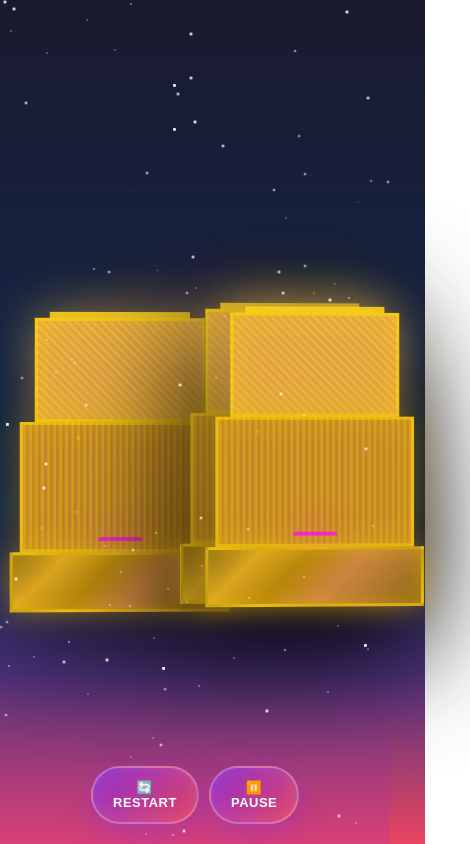
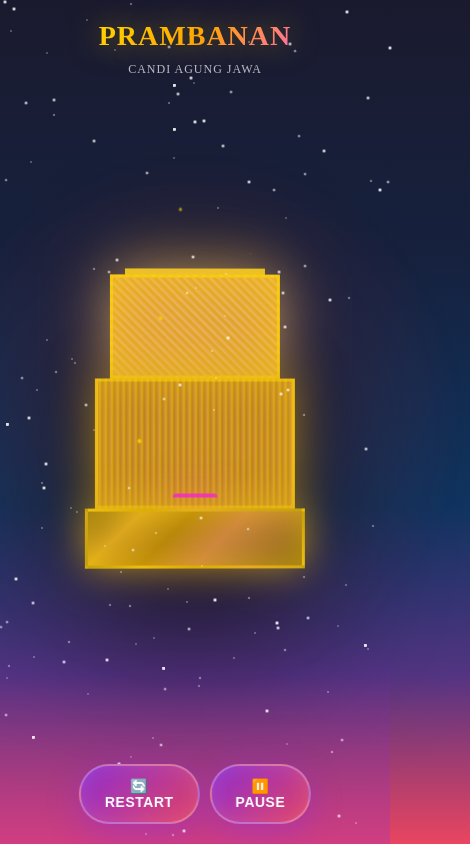
Before and after one commit to rizkyputra098/candi, a plain HTML site: page index.html in a window 390 px wide. Shown: the whole page, 470 px wide, since content can reach past the window. Drawn offline with Linux system fonts and the light colour scheme.

Commit message:
first commit

```diff
--- a/index.html
+++ b/index.html
@@ -44,9 +44,9 @@
         /* Cahaya latar */
         .glow {
             position: absolute;
-            width: 800px;
-            height: 800px;
-            background: radial-gradient(circle, rgba(233, 69, 96, 0.3), transparent 70%);
+            width: 1000px;
+            height: 1000px;
+            background: radial-gradient(circle, rgba(233, 69, 96, 0.4), transparent 70%);
             border-radius: 50%;
             top: 50%;
             left: 50%;
@@ -56,15 +56,15 @@
 
         @media (max-width: 768px) {
             .glow {
-                width: 500px;
-                height: 500px;
+                width: 700px;
+                height: 700px;
             }
         }
 
         @media (max-width: 480px) {
             .glow {
-                width: 350px;
-                height: 350px;
+                width: 500px;
+                height: 500px;
             }
         }
 
@@ -76,127 +76,71 @@
         .scene {
             position: relative;
             width: 100%;
-            max-width: 1200px;
+            max-width: 600px;
             height: 700px;
             perspective: 2000px;
             transform-style: preserve-3d;
-            padding: 0 20px;
+            padding: 20px;
+            display: flex;
+            align-items: center;
+            justify-content: center;
         }
 
         @media (max-width: 768px) {
             .scene {
-                height: 500px;
-                padding: 0 10px;
+                height: 600px;
+                max-width: 500px;
             }
         }
 
-        .complex {
-            position: absolute;
-            width: 100%;
-            height: 100%;
-            display: flex;
-            align-items: flex-end;
-            justify-content: center;
-            transform-style: preserve-3d;
-            bottom: 50px;
+        @media (max-width: 480px) {
+            .scene {
+                height: 500px;
+                max-width: 400px;
+                padding: 10px;
+            }
         }
 
         /* Candi dengan depth */
         .candi {
-            position: absolute;
+            position: relative;
             display: flex;
             flex-direction: column;
             align-items: center;
             transform-style: preserve-3d;
-            filter: drop-shadow(0 30px 60px rgba(0,0,0,0.8));
+            filter: drop-shadow(0 40px 80px rgba(0,0,0,0.9));
             animation: float 6s ease-in-out infinite;
+            transform: scale(1.5);
         }
 
-        @keyframes float {
-            0%, 100% { transform: translateY(0) rotateY(0deg); }
-            50% { transform: translateY(-20px) rotateY(5deg); }
-        }
-
-        /* Posisi candi bertumpuk dengan depth */
-        .candi-1 {
-            z-index: 1;
-            left: 0;
-            animation-delay: 0s;
-            transform: translateZ(-300px) scale(0.7);
-        }
-
-        .candi-2 {
-            z-index: 2;
-            left: 150px;
-            animation-delay: 0.5s;
-            transform: translateZ(-150px) scale(0.85);
-        }
-
-        .candi-3 {
-            z-index: 5;
-            left: 50%;
-            transform: translateX(-50%) translateZ(100px) scale(1.2);
-            animation-delay: 1s;
-        }
-
-        .candi-4 {
-            z-index: 2;
-            right: 150px;
-            animation-delay: 1.5s;
-            transform: translateZ(-150px) scale(0.85);
-        }
-
-        .candi-5 {
-            z-index: 1;
-            right: 0;
-            animation-delay: 2s;
-            transform: translateZ(-300px) scale(0.7);
-        }
-
-        /* Responsive untuk mobile */
         @media (max-width: 768px) {
-            .candi-1 {
-                left: -80px;
-                transform: translateZ(-300px) scale(0.4);
-            }
-
-            .candi-2 {
-                left: 30px;
-                transform: translateZ(-150px) scale(0.5);
-            }
-
-            .candi-3 {
-                transform: translateX(-50%) translateZ(50px) scale(0.7);
-            }
-
-            .candi-4 {
-                right: 30px;
-                transform: translateZ(-150px) scale(0.5);
-            }
-
-            .candi-5 {
-                right: -80px;
-                transform: translateZ(-300px) scale(0.4);
+            .candi {
+                transform: scale(1.2);
             }
         }
 
         @media (max-width: 480px) {
-            .candi-1, .candi-5 {
-                display: none;
+            .candi {
+                transform: scale(1);
+            }
         }
 
-            .candi-2 {
-                left: 0;
-                transform: translateZ(-100px) scale(0.45);
+        @keyframes float {
+            0%, 100% { transform: translateY(0) rotateY(0deg) scale(1.5); }
+            50% { transform: translateY(-30px) rotateY(8deg) scale(1.5); }
         }
 
-            .candi-3 {
-                transform: translateX(-50%) translateZ(30px) scale(0.6);
+        @media (max-width: 768px) {
+            @keyframes float {
+                0%, 100% { transform: translateY(0) rotateY(0deg) scale(1.2); }
+                50% { transform: translateY(-20px) rotateY(6deg) scale(1.2); }
+            }
         }
 
-            .candi-4 {
-                right: 0;
-                transform: translateZ(-100px) scale(0.45);
+        @media (max-width: 480px) {
+            @keyframes float {
+                0%, 100% { transform: translateY(0) rotateY(0deg) scale(1); }
+                50% { transform: translateY(-15px) rotateY(5deg) scale(1); }
             }
         }
 
@@ -212,8 +156,8 @@
                 #8B6914 100%);
             border: 3px solid rgba(255, 215, 0, 0.5);
             box-shadow:
-                0 0 30px rgba(218, 165, 32, 0.6),
-                inset 0 0 20px rgba(255, 215, 0, 0.3);
+                0 0 40px rgba(218, 165, 32, 0.8),
+                inset 0 0 30px rgba(255, 215, 0, 0.4);
             position: relative;
             animation: buildBase 1.5s cubic-bezier(0.68, -0.55, 0.265, 1.55) forwards;
         }
@@ -238,8 +182,8 @@
                 linear-gradient(135deg, #DAA520, #CD853F);
             border: 3px solid rgba(255, 215, 0, 0.6);
             box-shadow:
-                0 0 40px rgba(218, 165, 32, 0.5),
-                inset 0 0 30px rgba(255, 215, 0, 0.2);
+                0 0 50px rgba(218, 165, 32, 0.7),
+                inset 0 0 40px rgba(255, 215, 0, 0.3);
             position: relative;
             animation: buildLevel1 1.8s cubic-bezier(0.68, -0.55, 0.265, 1.55) 1.5s forwards;
         }
@@ -263,8 +207,8 @@
                 linear-gradient(135deg, #EEB76B, #DAA520);
             border: 3px solid rgba(255, 215, 0, 0.7);
             box-shadow:
-                0 0 50px rgba(238, 183, 107, 0.6),
-                inset 0 0 40px rgba(255, 215, 0, 0.3);
+                0 0 60px rgba(238, 183, 107, 0.8),
+                inset 0 0 50px rgba(255, 215, 0, 0.4);
             position: relative;
             animation: buildLevel2 1.8s cubic-bezier(0.68, -0.55, 0.265, 1.55) 3.3s forwards;
         }
@@ -288,8 +232,8 @@
                 linear-gradient(135deg, #FFD700, #FFA500);
             border: 3px solid rgba(255, 215, 0, 0.9);
             box-shadow:
-                0 0 60px rgba(255, 215, 0, 0.8),
-                inset 0 0 50px rgba(255, 215, 0, 0.4);
+                0 0 70px rgba(255, 215, 0, 1),
+                inset 0 0 60px rgba(255, 215, 0, 0.5);
             position: relative;
             animation: buildLevel3 1.8s cubic-bezier(0.68, -0.55, 0.265, 1.55) 5.1s forwards;
         }
@@ -307,7 +251,7 @@
             border-right: 0 solid transparent;
             border-bottom: 0 solid #FFD700;
             position: relative;
-            filter: drop-shadow(0 0 40px rgba(255, 215, 0, 0.9));
+            filter: drop-shadow(0 0 50px rgba(255, 215, 0, 1));
             animation: buildRoof 2s cubic-bezier(0.68, -0.55, 0.265, 1.55) 6.9s forwards;
         }
 
@@ -329,15 +273,22 @@
         /* Ornamen glowing */
         .ornament {
             position: absolute;
-            width: 12px;
-            height: 12px;
+            width: 15px;
+            height: 15px;
             background: radial-gradient(circle, #FFD700, #FFA500);
             border-radius: 50%;
             box-shadow:
-                0 0 20px rgba(255, 215, 0, 1),
-                0 0 40px rgba(255, 165, 0, 0.8);
+                0 0 25px rgba(255, 215, 0, 1),
+                0 0 50px rgba(255, 165, 0, 1);
             opacity: 0;
             animation: glowOrn 2s ease-in-out 9s infinite, showOrn 0.5s ease-out 9s forwards;
+        }
+
+        @media (max-width: 480px) {
+            .ornament {
+                width: 12px;
+                height: 12px;
+            }
         }
 
         @keyframes showOrn {
@@ -345,8 +296,14 @@
         }
 
         @keyframes glowOrn {
-            0%, 100% { box-shadow: 0 0 20px rgba(255, 215, 0, 1), 0 0 40px rgba(255, 165, 0, 0.8); }
-            50% { box-shadow: 0 0 30px rgba(255, 215, 0, 1), 0 0 60px rgba(255, 165, 0, 1); }
+            0%, 100% {
+                box-shadow: 0 0 25px rgba(255, 215, 0, 1), 0 0 50px rgba(255, 165, 0, 1);
+                transform: scale(1);
+            }
+            50% {
+                box-shadow: 0 0 40px rgba(255, 215, 0, 1), 0 0 80px rgba(255, 165, 0, 1);
+                transform: scale(1.3);
+            }
         }
 
         .orn1 { top: 20%; left: 15%; }
@@ -372,8 +329,8 @@
             border: 2px solid rgba(255, 0, 255, 0.8);
             border-radius: 8px 8px 0 0;
             box-shadow:
-                0 0 30px rgba(255, 0, 255, 0.8),
-                inset 0 0 20px rgba(139, 0, 255, 0.6);
+                0 0 40px rgba(255, 0, 255, 1),
+                inset 0 0 30px rgba(139, 0, 255, 0.8);
             animation: openPortal 1.2s cubic-bezier(0.68, -0.55, 0.265, 1.55) 9.5s forwards,
                        portalPulse 2s ease-in-out 10.7s infinite;
         }
@@ -384,21 +341,21 @@
 
         @keyframes portalPulse {
             0%, 100% {
-                box-shadow: 0 0 30px rgba(255, 0, 255, 0.8), inset 0 0 20px rgba(139, 0, 255, 0.6);
+                box-shadow: 0 0 40px rgba(255, 0, 255, 1), inset 0 0 30px rgba(139, 0, 255, 0.8);
             }
             50% {
-                box-shadow: 0 0 50px rgba(255, 0, 255, 1), inset 0 0 40px rgba(139, 0, 255, 1);
+                box-shadow: 0 0 70px rgba(255, 0, 255, 1), inset 0 0 60px rgba(139, 0, 255, 1);
             }
         }
 
         /* Partikel cahaya */
         .particle {
             position: absolute;
-            width: 4px;
-            height: 4px;
+            width: 5px;
+            height: 5px;
             background: radial-gradient(circle, #FFD700, transparent);
             border-radius: 50%;
-            animation: particleRise 3s ease-out infinite;
+            animation: particleRise 4s ease-out infinite;
             opacity: 0;
         }
 
@@ -408,7 +365,7 @@
                 opacity: 1;
             }
             100% {
-                transform: translateY(-200px) translateX(40px) scale(0);
+                transform: translateY(-300px) translateX(50px) scale(0);
                 opacity: 0;
             }
         }
@@ -418,16 +375,16 @@
             position: absolute;
             bottom: 0;
             width: 100%;
-            height: 150px;
+            height: 200px;
             background: linear-gradient(to top,
-                rgba(138, 43, 226, 0.3),
+                rgba(138, 43, 226, 0.4),
                 transparent);
             animation: fogMove 8s ease-in-out infinite;
         }
 
         @keyframes fogMove {
             0%, 100% { opacity: 0.3; }
-            50% { opacity: 0.6; }
+            50% { opacity: 0.7; }
         }
 
         /* Kontrols modern */
@@ -442,6 +399,13 @@
         }
 
         @media (max-width: 768px) {
+            .controls {
+                bottom: 30px;
+                gap: 15px;
+            }
+        }
+
+        @media (max-width: 480px) {
             .controls {
                 bottom: 20px;
                 gap: 10px;
@@ -469,16 +433,16 @@
 
         @media (max-width: 768px) {
             button {
-                padding: 14px 28px;
-                font-size: 14px;
-                letter-spacing: 0.5px;
+                padding: 15px 32px;
+                font-size: 15px;
             }
         }
 
         @media (max-width: 480px) {
             button {
-                padding: 12px 20px;
-                font-size: 13px;
+                padding: 12px 24px;
+                font-size: 14px;
+                letter-spacing: 0.5px;
             }
         }
 
@@ -512,6 +476,63 @@
             opacity: 0;
             animation: lightning 0.2s ease-in-out 8s;
         }
+
+        /* Title */
+        .title {
+            position: fixed;
+            top: 40px;
+            left: 50%;
+            transform: translateX(-50%);
+            text-align: center;
+            z-index: 1000;
+        }
+
+        .title h1 {
+            font-size: 48px;
+            font-weight: 800;
+            background: linear-gradient(135deg, #FFD700, #FFA500, #FF69B4);
+            -webkit-background-clip: text;
+            -webkit-text-fill-color: transparent;
+            background-clip: text;
+            text-shadow: 0 0 30px rgba(255, 215, 0, 0.5);
+            letter-spacing: 3px;
+            margin-bottom: 10px;
+        }
+
+        .title p {
+            font-size: 16px;
+            color: rgba(255, 255, 255, 0.7);
+            letter-spacing: 2px;
+            font-weight: 300;
+        }
+
+        @media (max-width: 768px) {
+            .title {
+                top: 30px;
+            }
+            .title h1 {
+                font-size: 36px;
+                letter-spacing: 2px;
+            }
+            .title p {
+                font-size: 14px;
+                letter-spacing: 1.5px;
+            }
+        }
+
+        @media (max-width: 480px) {
+            .title {
+                top: 20px;
+            }
+            .title h1 {
+                font-size: 28px;
+                letter-spacing: 1px;
+            }
+            .title p {
+                font-size: 12px;
+                letter-spacing: 1px;
+            }
+        }
     </style>
 </head>
 <body>
@@ -519,19 +540,25 @@
     <div class="lightning"></div>
     <div class="fog"></div>
 
+    <div class="title">
+        <h1>PRAMBANAN</h1>
+        <p>CANDI AGUNG JAWA</p>
+    </div>
+
     <div class="scene">
-        <div class="complex" id="complex">
-            <!-- Candi 1 -->
-            <div class="candi candi-1">
+        <div class="candi">
             <div class="roof"></div>
             <div class="level3">
                 <div class="particle" style="left: 30%; bottom: 20%; animation-delay: 0.5s;"></div>
                 <div class="particle" style="left: 70%; bottom: 40%; animation-delay: 1.2s;"></div>
+                <div class="particle" style="left: 50%; bottom: 30%; animation-delay: 2s;"></div>
             </div>
             <div class="level2">
                 <div class="ornament orn1"></div>
                 <div class="ornament orn2"></div>
-                    <div class="particle" style="left: 50%; bottom: 30%; animation-delay: 0.8s;"></div>
+                <div class="particle" style="left: 25%; bottom: 30%; animation-delay: 0.8s;"></div>
+                <div class="particle" style="left: 75%; bottom: 50%; animation-delay: 1.5s;"></div>
+                <div class="particle" style="left: 50%; bottom: 70%; animation-delay: 2.3s;"></div>
             </div>
             <div class="level1">
                 <div class="ornament orn3"></div>
@@ -539,101 +566,12 @@
                 <div class="ornament orn5"></div>
                 <div class="ornament orn6"></div>
                 <div class="portal"></div>
-                    <div class="particle" style="left: 20%; bottom: 50%; animation-delay: 1.5s;"></div>
-                    <div class="particle" style="left: 80%; bottom: 60%; animation-delay: 2s;"></div>
+                <div class="particle" style="left: 20%; bottom: 50%; animation-delay: 1s;"></div>
+                <div class="particle" style="left: 80%; bottom: 60%; animation-delay: 1.7s;"></div>
+                <div class="particle" style="left: 40%; bottom: 75%; animation-delay: 2.5s;"></div>
+                <div class="particle" style="left: 60%; bottom: 35%; animation-delay: 3s;"></div>
             </div>
             <div class="base"></div>
-            </div>
-
-            <!-- Candi 2 -->
-            <div class="candi candi-2">
-                <div class="roof"></div>
-                <div class="level3">
-                    <div class="particle" style="left: 40%; bottom: 30%; animation-delay: 0.7s;"></div>
-                </div>
-                <div class="level2">
-                    <div class="ornament orn1"></div>
-                    <div class="ornament orn2"></div>
-                    <div class="particle" style="left: 60%; bottom: 50%; animation-delay: 1s;"></div>
-                </div>
-                <div class="level1">
-                    <div class="ornament orn3"></div>
-                    <div class="ornament orn4"></div>
-                    <div class="ornament orn5"></div>
-                    <div class="ornament orn6"></div>
-                    <div class="portal"></div>
-                    <div class="particle" style="left: 25%; bottom: 70%; animation-delay: 1.8s;"></div>
-                </div>
-                <div class="base"></div>
-            </div>
-
-            <!-- Candi 3 (Utama) -->
-            <div class="candi candi-3">
-                <div class="roof"></div>
-                <div class="level3">
-                    <div class="particle" style="left: 35%; bottom: 25%; animation-delay: 0.3s;"></div>
-                    <div class="particle" style="left: 65%; bottom: 45%; animation-delay: 0.9s;"></div>
-                </div>
-                <div class="level2">
-                    <div class="ornament orn1"></div>
-                    <div class="ornament orn2"></div>
-                    <div class="particle" style="left: 50%; bottom: 40%; animation-delay: 1.1s;"></div>
-                </div>
-                <div class="level1">
-                    <div class="ornament orn3"></div>
-                    <div class="ornament orn4"></div>
-                    <div class="ornament orn5"></div>
-                    <div class="ornament orn6"></div>
-                    <div class="portal"></div>
-                    <div class="particle" style="left: 15%; bottom: 55%; animation-delay: 1.6s;"></div>
-                    <div class="particle" style="left: 85%; bottom: 65%; animation-delay: 2.2s;"></div>
-                </div>
-                <div class="base"></div>
-            </div>
-
-            <!-- Candi 4 -->
-            <div class="candi candi-4">
-                <div class="roof"></div>
-                <div class="level3">
-                    <div class="particle" style="left: 45%; bottom: 35%; animation-delay: 0.6s;"></div>
-                </div>
-                <div class="level2">
-                    <div class="ornament orn1"></div>
-                    <div class="ornament orn2"></div>
-                    <div class="particle" style="left: 55%; bottom: 45%; animation-delay: 1.3s;"></div>
-                </div>
-                <div class="level1">
-                    <div class="ornament orn3"></div>
-                    <div class="ornament orn4"></div>
-                    <div class="ornament orn5"></div>
-                    <div class="ornament orn6"></div>
-                    <div class="portal"></div>
-                    <div class="particle" style="left: 30%; bottom: 60%; animation-delay: 1.9s;"></div>
-                </div>
-                <div class="base"></div>
-            </div>
-
-            <!-- Candi 5 -->
-            <div class="candi candi-5">
-                <div class="roof"></div>
-                <div class="level3">
-                    <div class="particle" style="left: 50%; bottom: 30%; animation-delay: 0.4s;"></div>
-                </div>
-                <div class="level2">
-                    <div class="ornament orn1"></div>
-                    <div class="ornament orn2"></div>
-                    <div class="particle" style="left: 70%; bottom: 35%; animation-delay: 1.4s;"></div>
-                </div>
-                <div class="level1">
-                    <div class="ornament orn3"></div>
-                    <div class="ornament orn4"></div>
-                    <div class="ornament orn5"></div>
-                    <div class="ornament orn6"></div>
-                    <div class="portal"></div>
-                    <div class="particle" style="left: 40%; bottom: 75%; animation-delay: 2.1s;"></div>
-                </div>
-                <div class="base"></div>
-            </div>
         </div>
     </div>
 
@@ -646,7 +584,7 @@
         let isPaused = false;
 
         // Buat bintang
-        for (let i = 0; i < 100; i++) {
+        for (let i = 0; i < 150; i++) {
             const star = document.createElement('div');
             star.className = 'star';
             star.style.left = Math.random() * 100 + '%';
```
Lines whose indentation alone changed are shown as unchanged.
